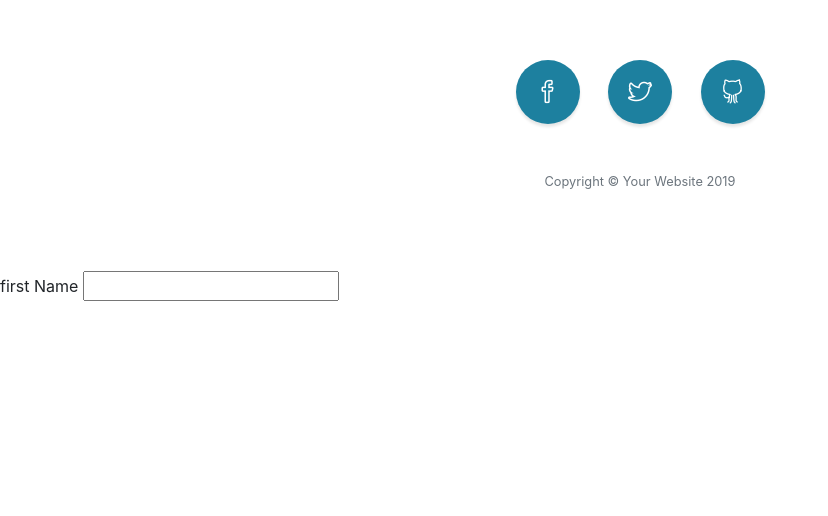
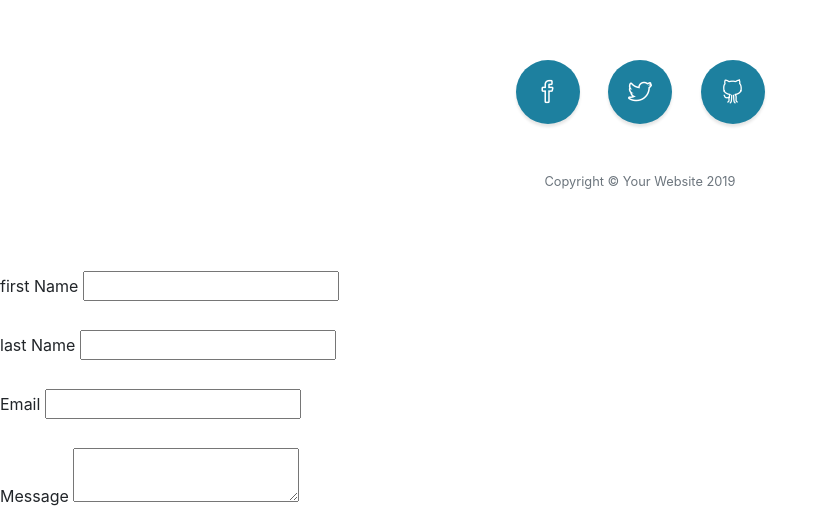
Before and after one commit to javadev16/test, a website with bundled scripts: page index.html in a window 1280 px wide. Shown: the part 4758-5274 px from the top of the page, without its empty margins (0-828 px from the left). Before the commit the page ends 5064 px from the top, so only its background shows below. Built offline with nearby package versions, Linux system fonts and the light colour scheme.

Commit message:
Update index.html

```diff
--- a/index.html
+++ b/index.html
@@ -292,8 +292,26 @@
 
 </body>
 	<form action="process.php" method="POST">
-	<label>first Name</label>
-	<input type="text" name="first-name">
-</form>
+	<div>
+		<label>first Name</label>
+		<input type="text" name="first-name">
+	</div>
+		<br>
+	<div>
+		<label>last Name</label>
+		<input type="text" name="last-name">
+	</div>
+		<br>
+	<div>
+		<label>Email</label>
+		<input type="email" name="email">
+	</div>
+		<br>
+	<div>
+		<label>Message</label>
+		<textarea name="message"></textarea>
+	</div>
+
+	</form>
 
 </html>
```
